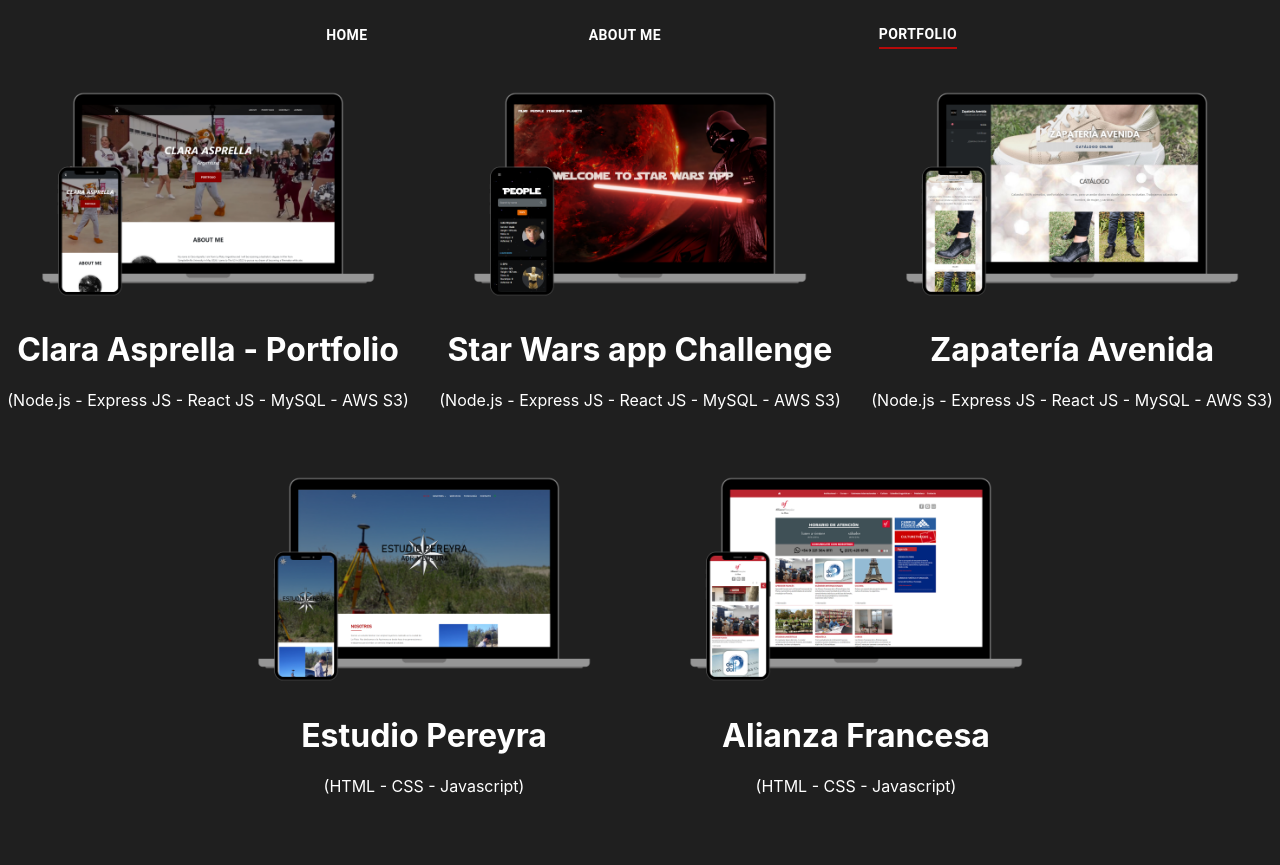
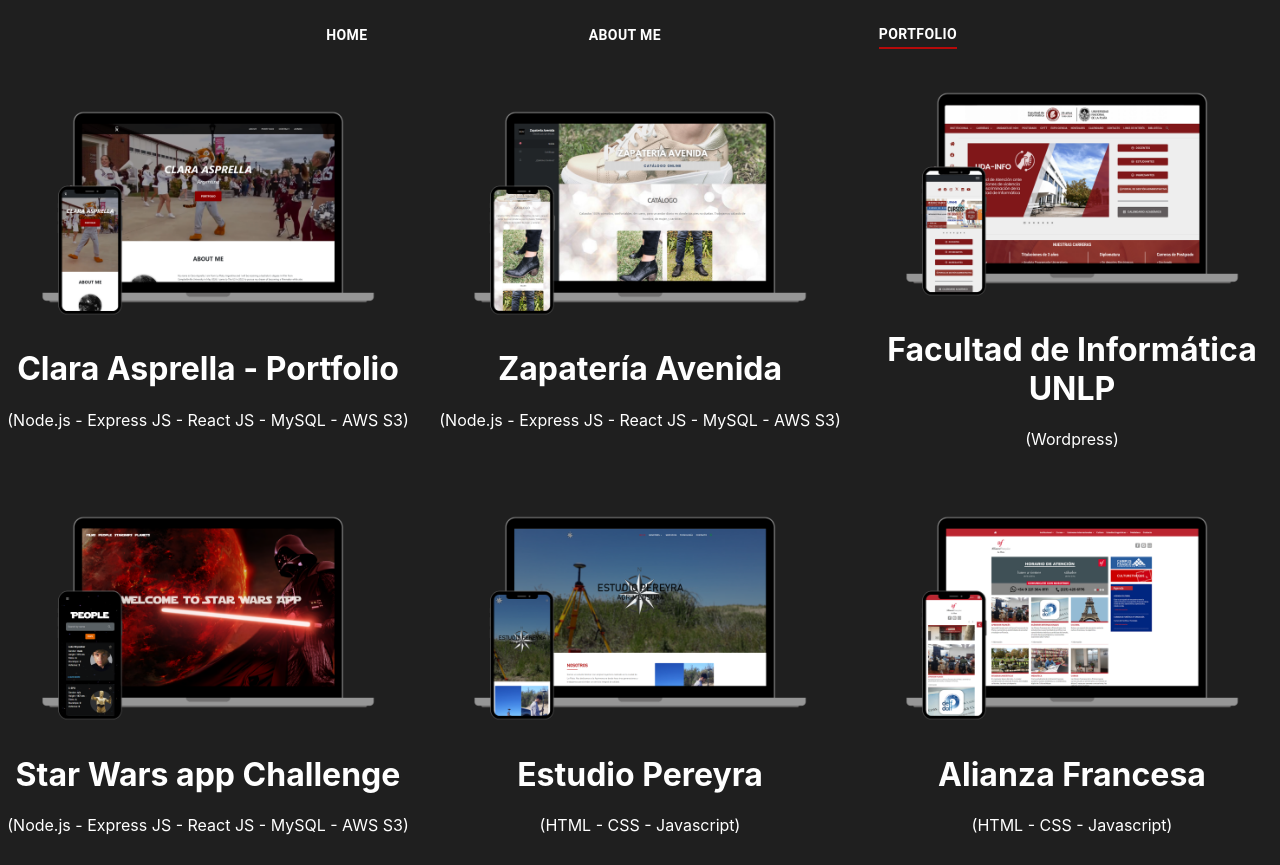
Before and after one commit to GeroBoza/portfolio, a React (Create React App) app: page /portfolio in a window 1280 px wide. Before the commit the page ends 826 px from the top, so only its background shows below. Built offline with nearby package versions, Linux system fonts and the light colour scheme.

Commit message:
infounlp added

```diff
--- a/src/pages/Portfolio/Portfolio.jsx
+++ b/src/pages/Portfolio/Portfolio.jsx
@@ -11,15 +11,21 @@
             description: "(Node.js - Express JS - React JS - MySQL - AWS S3)",
         },
         {
+            image: "/img/zapateriaavenida.png",
+            live: "https://www.zapateriaavenida.com/",
+            title: "Zapatería Avenida",
+            description: "(Node.js - Express JS - React JS - MySQL - AWS S3)",
+        },
+        {
+            image: "/img/infounlp.png",
+            live: "https://www.info.unlp.edu.ar/",
+            title: "Facultad de Informática UNLP",
+            description: "(Wordpress)",
+        },
+        {
             image: "/img/starwars.png",
             live: "https://sw-app-challenge.netlify.app/",
             title: "Star Wars app Challenge",
-            description: "(Node.js - Express JS - React JS - MySQL - AWS S3)",
-        },
-        {
-            image: "/img/zapateriaavenida.png",
-            live: "https://www.zapateriaavenida.com/",
-            title: "Zapatería Avenida",
             description: "(Node.js - Express JS - React JS - MySQL - AWS S3)",
         },
         {
```
Also changed, not shown: public/img/infounlp.png (added).
